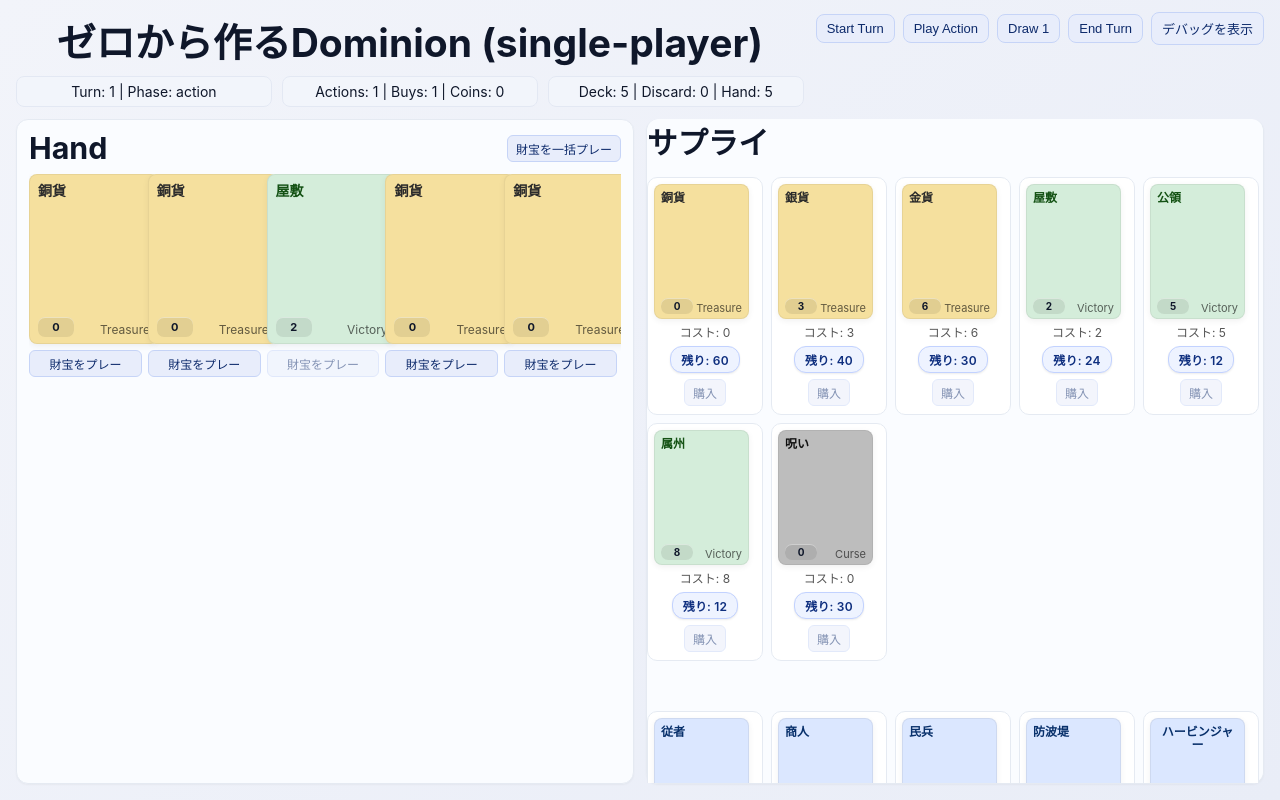
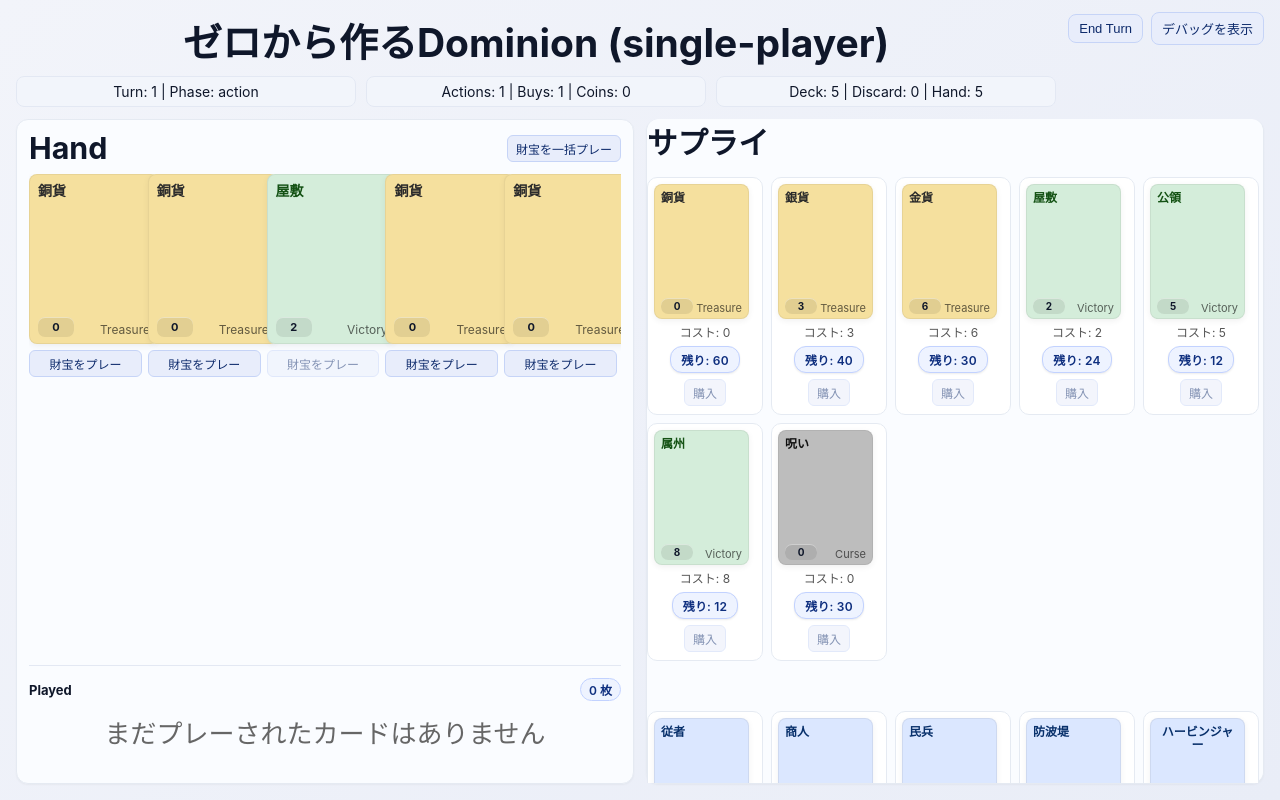
Before and after one commit to yuliicppy/my-dominion, a React (Create React App) app: page / in a window 1280 px wide. Built offline with nearby package versions, Linux system fonts and the light colour scheme.

Commit message:
プレー済みカードの表示エリアを追加

```diff
--- a/src/components/GameBoard.css
+++ b/src/components/GameBoard.css
@@ -151,6 +151,64 @@
 
 .empty-text {
   color: #666;
+}
+
+.hand-area .empty-text {
+  grid-column: 1 / -1;
+  text-align: center;
+  white-space: nowrap;
+  padding: 6px 0;
+}
+
+.panel-subheader {
+  display: flex;
+  align-items: center;
+  justify-content: space-between;
+  margin: 4px 0 6px;
+  font-size: 13px;
+  color: #0f172a;
+}
+
+.panel-subheader h4 {
+  margin: 0;
+  font-size: 13px;
+  font-weight: 700;
+}
+
+.pill-count {
+  display: inline-block;
+  padding: 2px 8px;
+  border-radius: 999px;
+  background: #eef3ff;
+  color: #0f2f7f;
+  border: 1px solid #c2d2ff;
+  font-size: 12px;
+  font-weight: 600;
+}
+
+.played-area {
+  margin-top: 10px;
+  padding-top: 8px;
+  border-top: 1px solid #e3e8f3;
+}
+
+.played-grid {
+  display: grid;
+  grid-template-columns: repeat(auto-fill, minmax(100px, 1fr));
+  gap: 6px;
+  min-height: 64px;
+}
+
+.played-card {
+  display: flex;
+  justify-content: center;
+}
+
+.played-grid .empty-text {
+  grid-column: 1 / -1;
+  text-align: center;
+  white-space: nowrap;
+  padding: 6px 0;
 }
 
 .supply-section {
--- a/src/components/GameBoard.tsx
+++ b/src/components/GameBoard.tsx
@@ -23,9 +23,6 @@
           </div>
         </div>
         <div className="controls-row">
-          <button onClick={() => startTurn()}>Start Turn</button>
-          <button onClick={() => playAction()}>Play Action</button>
-          <button onClick={() => drawCards(1)}>Draw 1</button>
           <button onClick={() => endTurn()}>End Turn</button>
           <button onClick={() => setShowDebug(v => !v)}>
             {showDebug ? 'デバッグを隠す' : 'デバッグを表示'}
@@ -59,6 +56,23 @@
               );
             })}
             {state.hand.length === 0 && <div className="empty-text">No cards in hand</div>}
+          </div>
+          <div className="played-area">
+            <div className="panel-subheader">
+              <h4>Played</h4>
+              <span className="pill-count">{state.inPlayTreasure.length} 枚</span>
+            </div>
+            <div className="played-grid">
+              {state.inPlayTreasure.map((c, i) => (
+                <div key={c.id + '-played-' + i} className="played-card">
+                  <Card card={c} size="small"></Card>
+                </div>
+              )
+              )}
+              {state.inPlayTreasure.length === 0 && (
+                <div className="empty-text">まだプレーされたカードはありません</div>
+              )}
+            </div>
           </div>
         </section>
 
```
